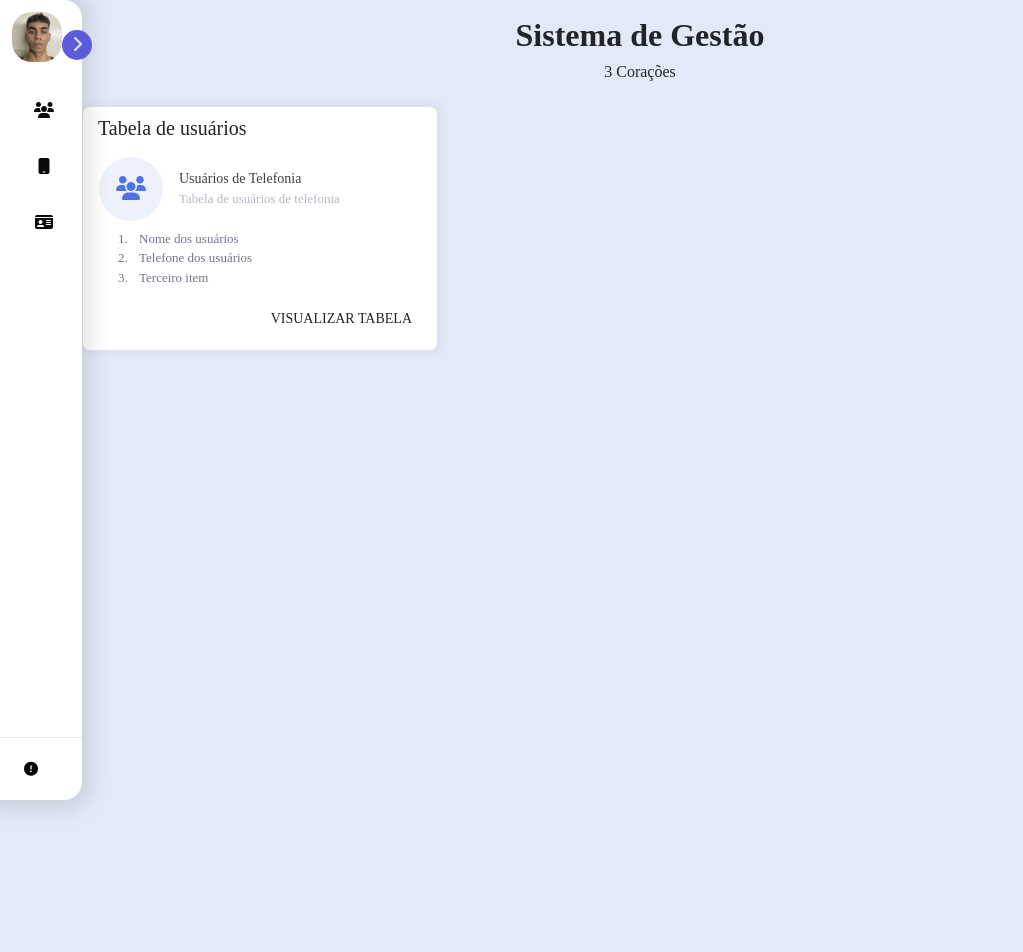
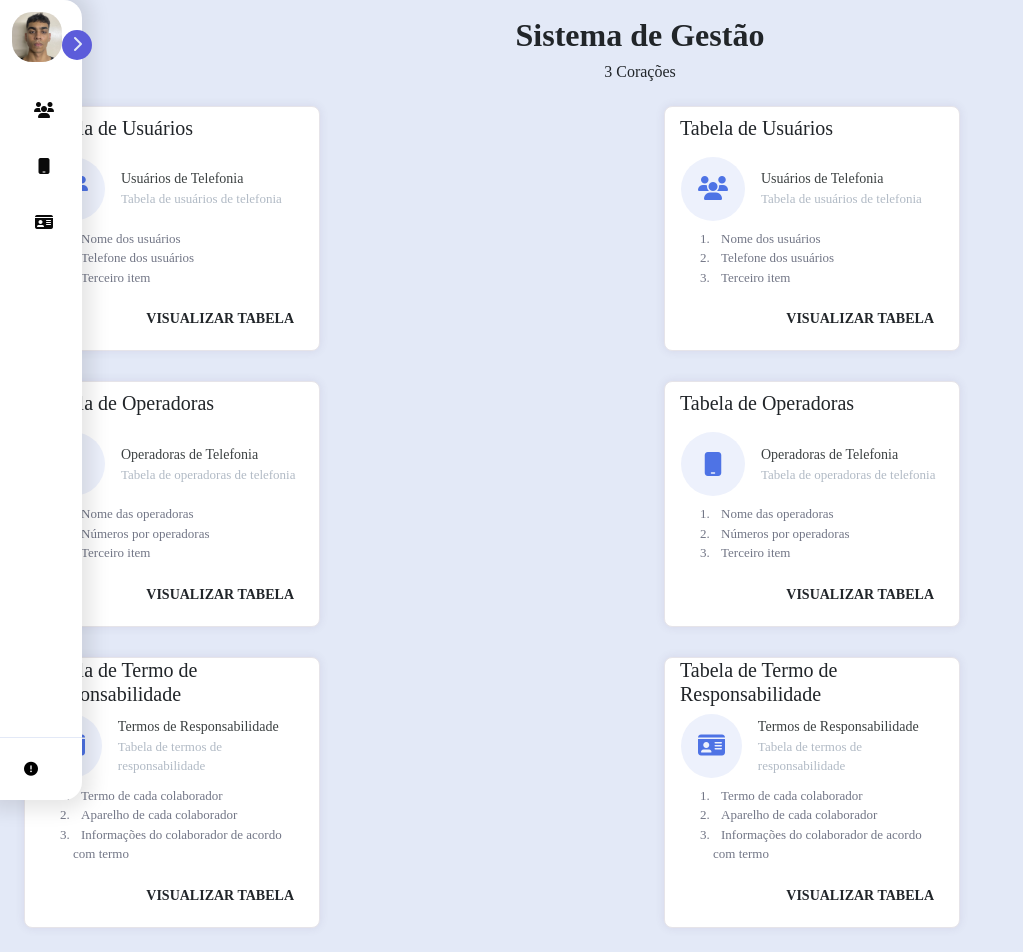
Before and after one commit to evaaldo/INVENTARIO-TELEFONIA-FRONTEND, an Angular app: page / in a window 1280 px wide. Shown: the top 952 px of the page, without its empty margins (0-1023 px from the left). Before the commit the page ends 800 px from the top, so only its background shows below. Built offline with nearby package versions, Linux system fonts and the light colour scheme; a web font is replaced by a local one.

Commit message:
Update: README

```diff
--- a/src/app/Components/home/card-home/card-home.component.html
+++ b/src/app/Components/home/card-home/card-home.component.html
@@ -1,5 +1,5 @@
-<div class="row">
-  <div class="col-lg-4">
+
+<div class="w-50">
   <div class="card card-margin">
     <div class="card-header no-border">
       <h5 class="card-title">{{ titulo }}</h5>
@@ -21,10 +21,9 @@
           <li class="widget-49-meeting-item"><span>{{ itemTres }}</span></li>
         </ol>
         <div class="widget-49-meeting-action">
-                      <a href="#" class="btn btn-sm btn-flash-border-primary">Visualizar tabela</a>
+          <a href="#" class="btn btn-sm btn-flash-border-primary fw-bold">Visualizar tabela</a>
         </div>
       </div>
     </div>
   </div>
 </div>
-</div>
--- a/src/app/Components/home/home.component.html
+++ b/src/app/Components/home/home.component.html
@@ -1,7 +1,8 @@
 <div class="container">
   <app-card-home
-    titulo="Tabela de usuários"
+    titulo="Tabela de Usuários"
     icone="fa-solid fa-users"
+    corIcone=""
     descricao="Usuários de Telefonia"
     descricaoMenor="Tabela de usuários de telefonia"
     itemUm="Nome dos usuários"
@@ -9,4 +10,26 @@
     temTres="Operadoras dos usuários"
   >
   </app-card-home>
+  <app-card-home
+    titulo="Tabela de Operadoras"
+    icone="fa-solid fa-mobile"
+    corIcone=""
+    descricao="Operadoras de Telefonia"
+    descricaoMenor="Tabela de operadoras de telefonia"
+    itemUm="Nome das operadoras"
+    itemDois="Números por operadoras"
+    temTres="Modelos por operadoras"
+  >
+  </app-card-home>
+  <app-card-home
+    titulo="Tabela de Termo de Responsabilidade"
+    icone="fa-solid fa-id-card"
+    corIcone=""
+    descricao="Termos de Responsabilidade"
+    descricaoMenor="Tabela de termos de responsabilidade"
+    itemUm="Termo de cada colaborador"
+    itemDois="Aparelho de cada colaborador"
+    itemTres="Informações do colaborador de acordo com termo"
+  >
+  </app-card-home>
 </div>
--- a/src/app/Components/home/home.component.ts
+++ b/src/app/Components/home/home.component.ts
@@ -1,4 +1,4 @@
-import { Component } from '@angular/core';
+import { Component, input } from '@angular/core';
 import { CardHomeComponent } from './card-home/card-home.component';
 
 @Component({
--- a/src/app/app.component.html
+++ b/src/app/app.component.html
@@ -1,3 +1,8 @@
 <app-navbar></app-navbar>
 <app-sidebar></app-sidebar>
-<app-home></app-home>
+<main class="container-fluid">
+  <div class="row">
+    <app-home class="col-lg-6"></app-home>
+    <app-home class="col-lg-6"></app-home>
+  </div>
+</main>
```
Also changed, not shown: 1 other file (tests, documents, lock files or other folders). Lines whose indentation alone changed are shown as unchanged.
